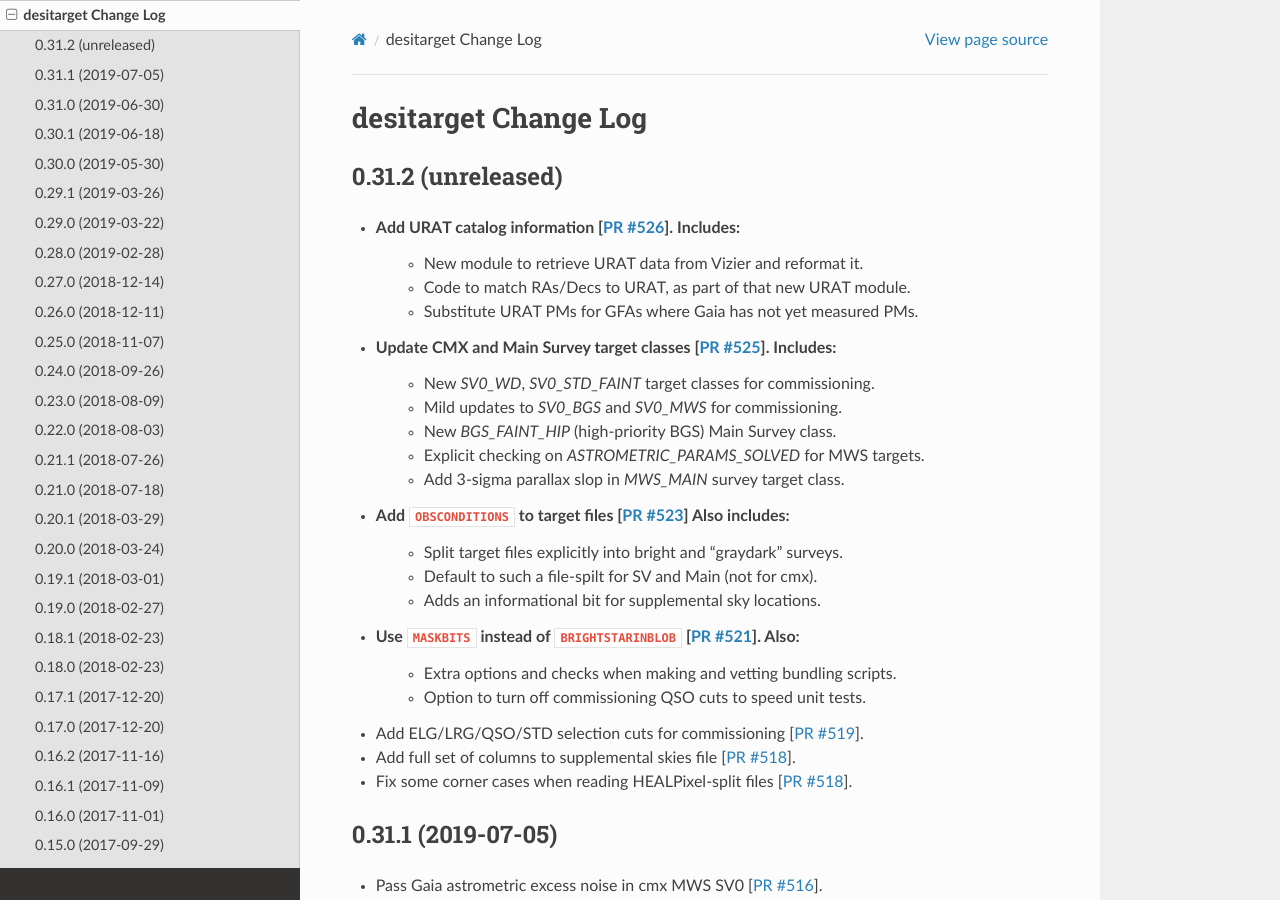
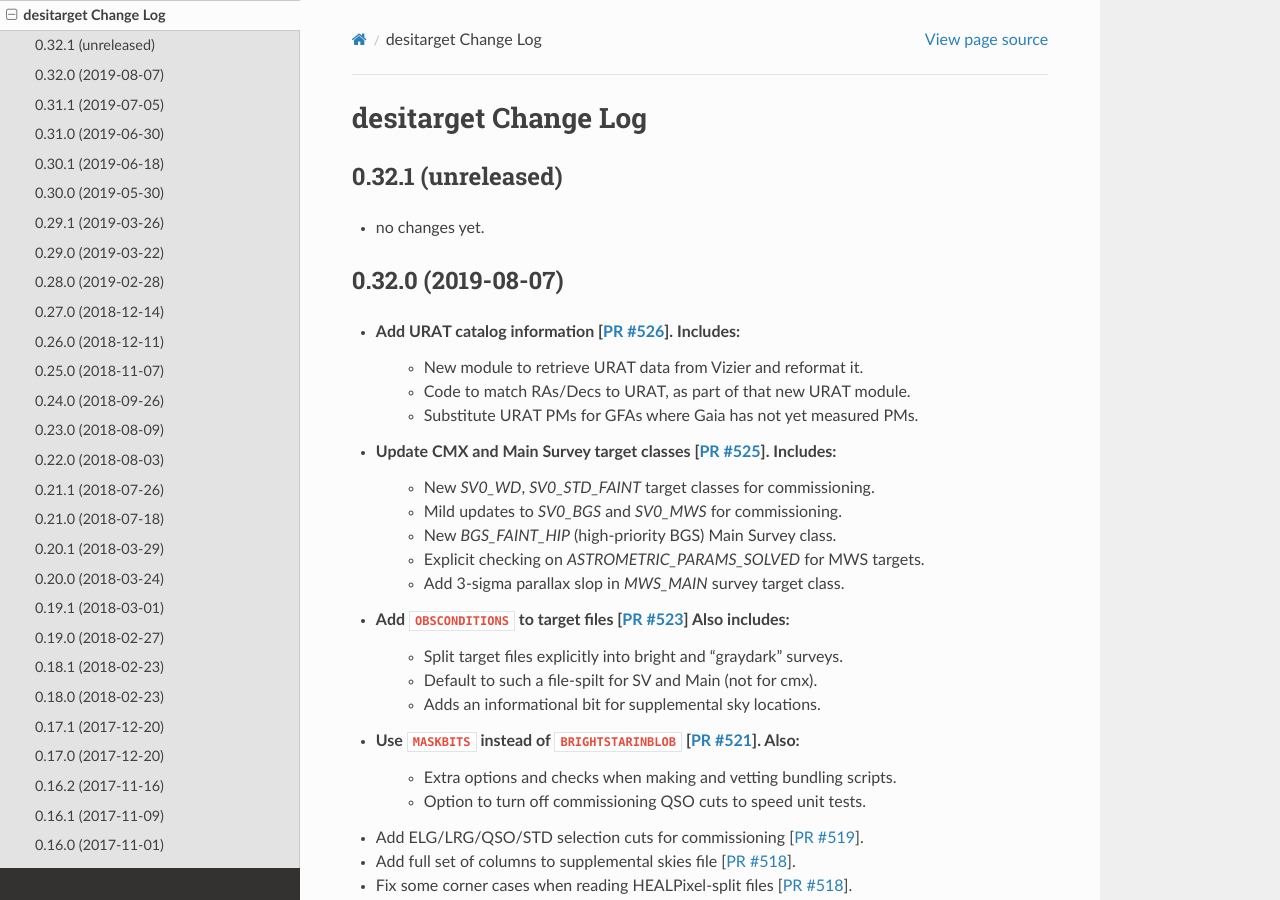
Before and after one commit to desihub/desitarget, a Sphinx documentation site: the page built from doc/changes.rst, in a window 1280 px wide and 900 px high. Built offline with Sphinx 7.4.7 and the Read the Docs theme 2.0.0, drawn with Linux system fonts in a browser that asks for light colours.

Commit message:
update release notes and version for desitarget/0.32.0

```diff
--- a/doc/changes.rst
+++ b/doc/changes.rst
@@ -2,7 +2,12 @@
 desitarget Change Log
 =====================
 
-0.31.2 (unreleased)
+0.32.1 (unreleased)
+-------------------
+
+* no changes yet.
+
+0.32.0 (2019-08-07)
 -------------------
 
 * Add URAT catalog information [`PR #526`_]. Includes:
--- a/py/desitarget/_version.py
+++ b/py/desitarget/_version.py
@@ -1 +1 @@
-__version__ = '0.31.1.dev3255'
+__version__ = '0.32.0'
```
